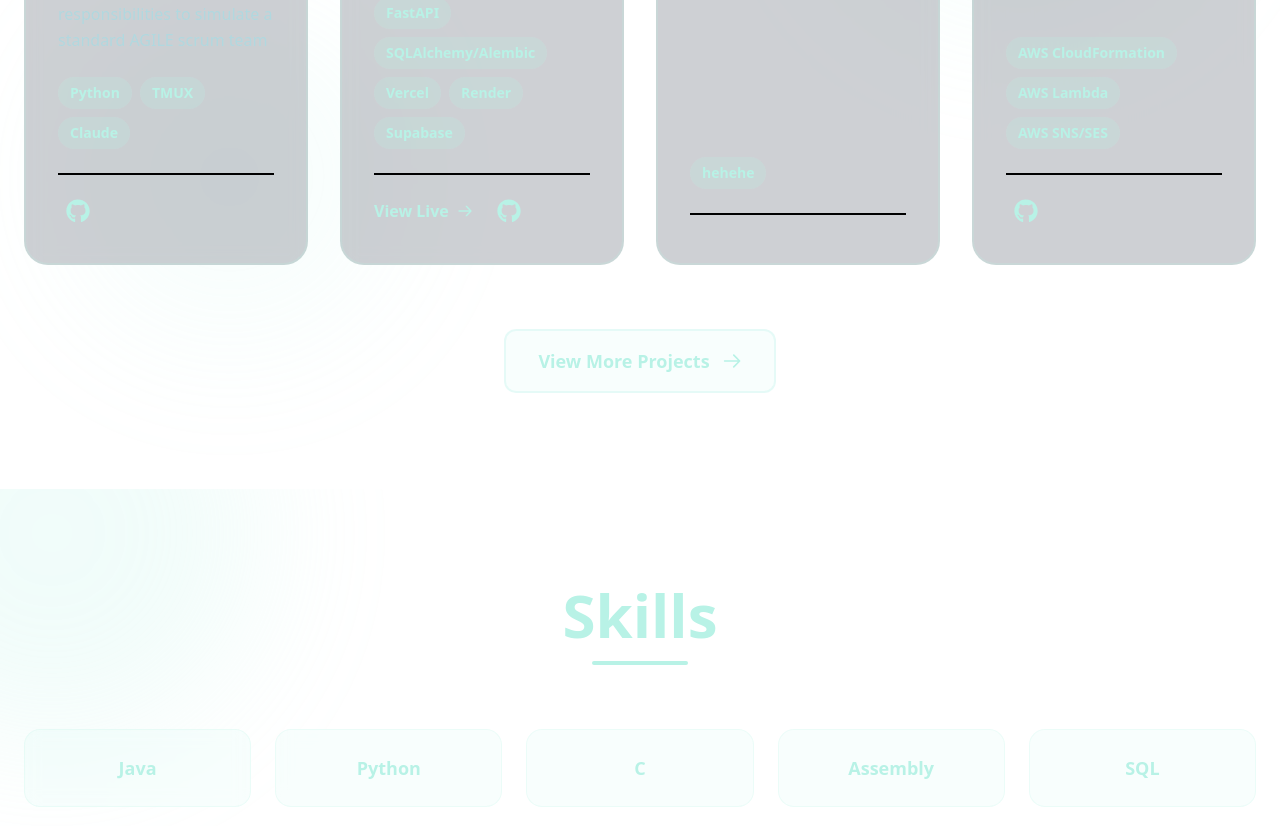
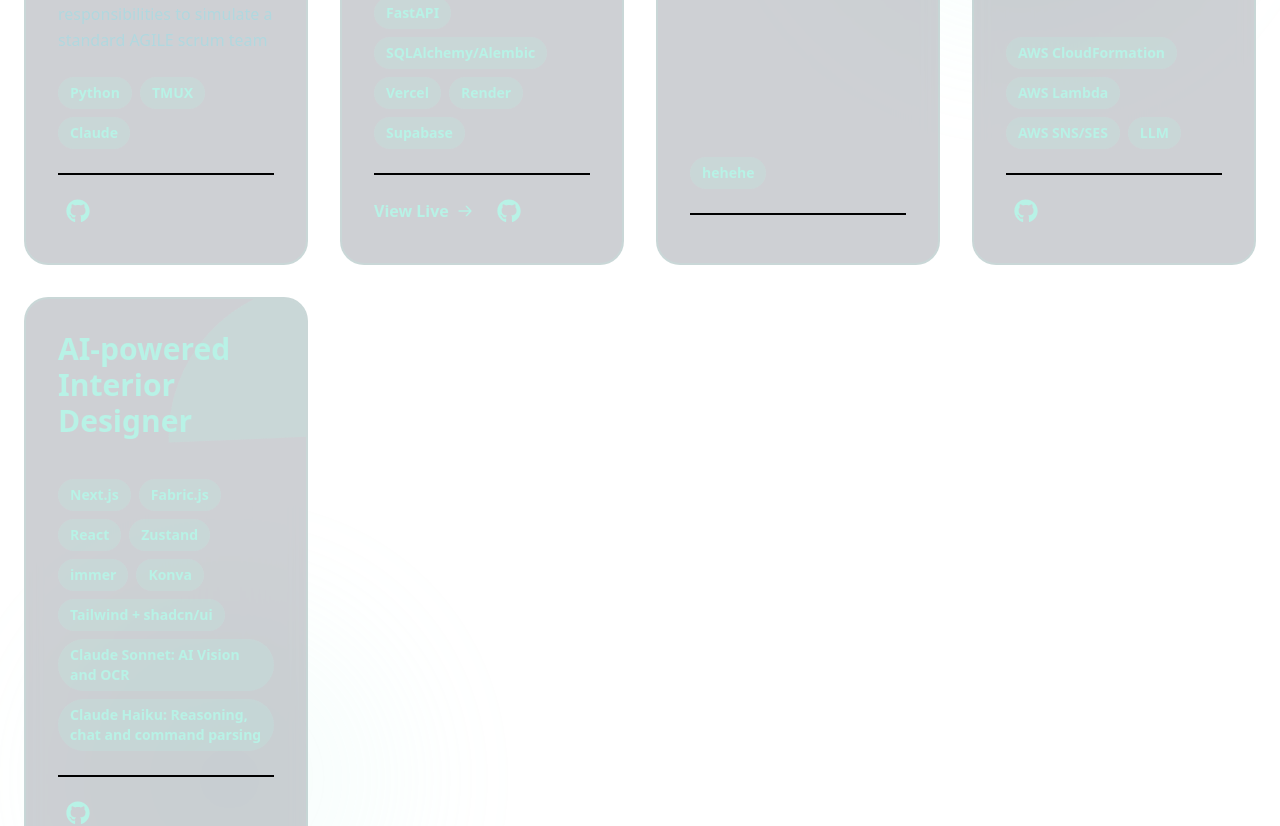
Before and after one commit to g23polar/portfolio, a React (Vite) app: page / in a window 1280 px wide. Shown: the part 4469-5295 px from the top of the page. Built offline with nearby package versions, Linux system fonts and the light colour scheme.

Commit message:
floor plan

```diff
--- a/src/components/Projects.jsx
+++ b/src/components/Projects.jsx
@@ -31,9 +31,16 @@
         {
             title:'Digest CRON',
             description:'Setup a few Lambdas and EventBridge rules in a CloudFormation to text and email me stuff I need for the day/week/month',
-            tags:['AWS CloudFormation', 'AWS Lambda', 'AWS SNS/SES'] ,
+            tags:['AWS CloudFormation', 'AWS Lambda', 'AWS SNS/SES', 'LLM'] ,
             // link:'https://github.com/g23polar/cron',
             github:'https://github.com/g23polar/cron'
+        }
+        ,{
+            title:'AI-powered Interior Designer',
+            description:'',
+            tags:['Next.js', 'Fabric.js', 'React', 'Zustand', 'immer', 'Konva', 'Tailwind + shadcn/ui', 'Claude Sonnet: AI Vision and OCR', 'Claude Haiku: Reasoning, chat and command parsing'] ,
+            // link:'',
+            github:'https://github.com/g23polar/floor'
         }
         // ,{
         //     title:'',
```
